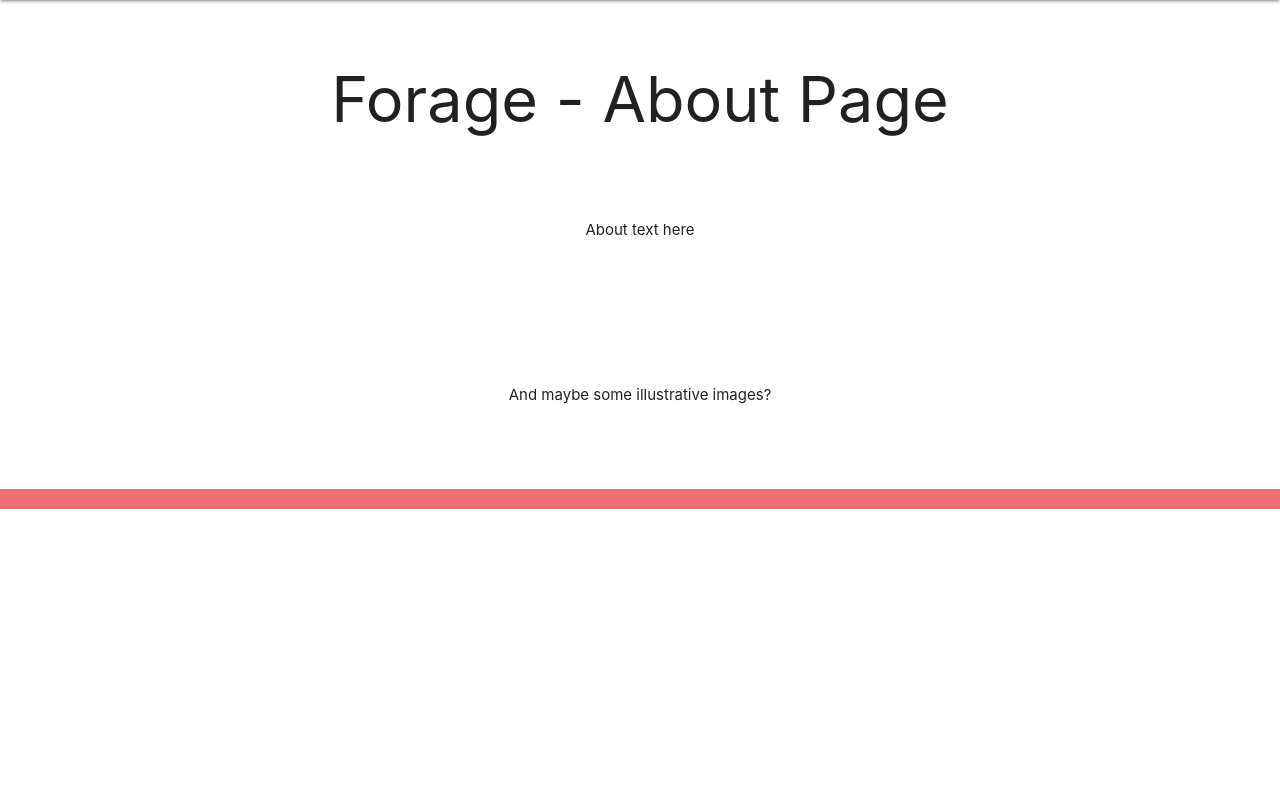
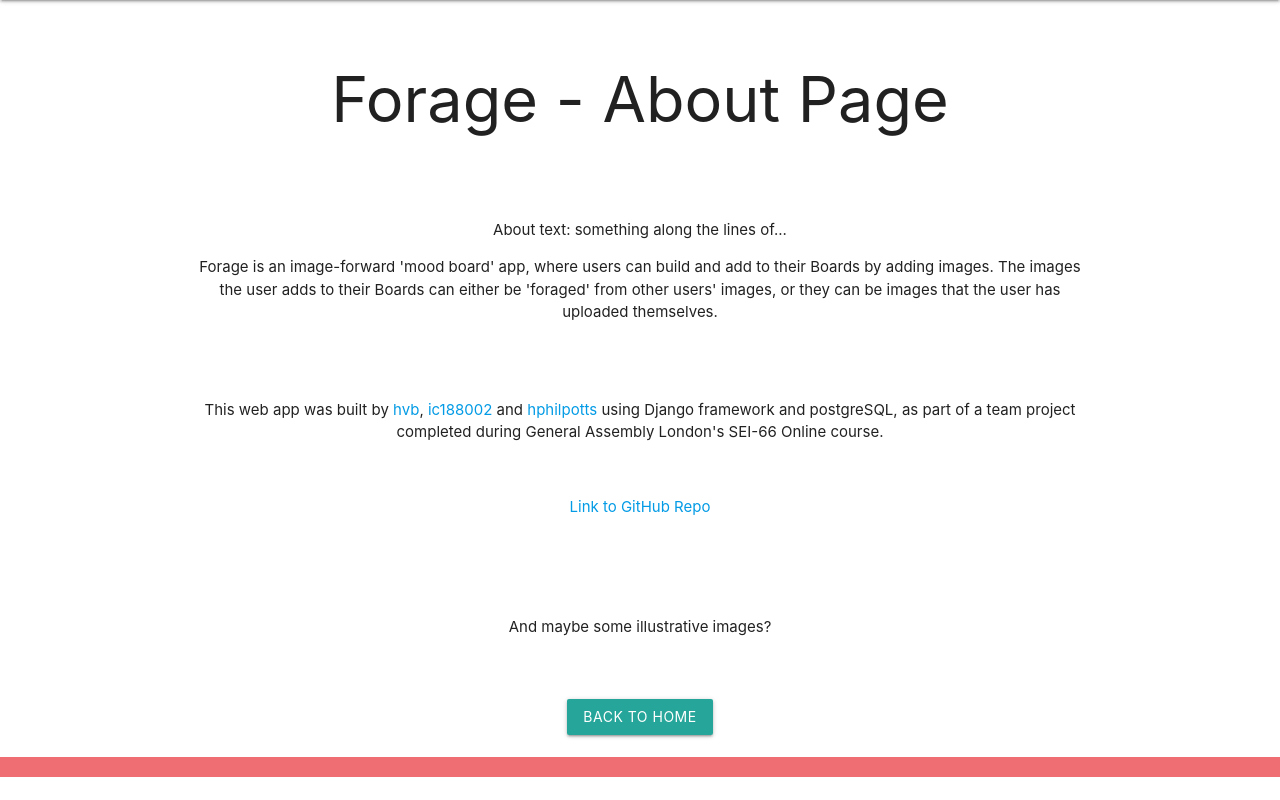
Before and after one commit to hphilpotts/Forage-Project-3-General-Assembly-SEI-66, a Django app: page /about/ in a window 1280 px wide. Shown: the part 64-864 px from the top of the page. Before the commit the page ends 573 px from the top, so only its background shows below. Run offline with Django 4.2, Linux system fonts and the light colour scheme.

Commit message:
Minor changes to homepage and about page.

```diff
--- a/main_app/templates/about.html
+++ b/main_app/templates/about.html
@@ -3,8 +3,14 @@
 {% block content %}
 
     <br><h1>Forage - About Page</h1><br><br>
-    <p>About text here</p><br><br><br><br><br>
-    <p>And maybe some illustrative images?</p><br><br><br>
+    <p>About text: something along the lines of... </p>
+    <p>
+        Forage is an image-forward 'mood board' app, where users can build and add to their Boards by adding images. The images the user adds to their Boards can either be 'foraged' from other users' images, or they can be images that the user has uploaded themselves.
+    </p><br><br>
+    <p>This web app was built by <a href="https://git.generalassemb.ly/hvb">hvb</a>, <a href="https://git.generalassemb.ly/ic188002">ic188002</a> and <a href="https://git.generalassemb.ly/hphilpotts">hphilpotts</a> using Django framework and postgreSQL, as part of a team project completed during General Assembly London's SEI-66 Online course.</p><br>
+    <p><a href="https://git.generalassemb.ly/hvb/project03">Link to GitHub Repo</a></p><br><br><br>
+    <p>And maybe some illustrative images?</p><br><br>
+    <a href="{% url 'home' %}" class="btn">Back to Home</a><br><br>
 
 
 {% endblock %}
--- a/main_app/templates/profiles/detail.html
+++ b/main_app/templates/profiles/detail.html
@@ -16,11 +16,11 @@
 {% endif %}
 
 {% if user.first_name and user.last_name %}
-<h6> Name: {{ user.first_name }} {{ user.last_name }} </h6>
+<h6> Full name: {{ user.first_name }} {{ user.last_name }} </h6>
 {% else %}
 <h6>Click 'Edit Profile' below to add your name!</h6>
 {% endif %}
-<h6>User Bio:</h6>
+<h6>User Bio here:</h6>
 <div id="pb-container">
 {% if user.profile.user_bio %}
 <p>{{ user.profile.user_bio }}</p>
@@ -30,8 +30,8 @@
 </div>
 
 <br><br><hr>
+<p>PLACEHOLDER - HERO BOARDS HERE</p><br><hr><br>
 
-<!-- Script not added yet! -->
 <button class="btn" id="edit-profile-button">Edit Profile</button><hr>
 
 <div id="profile-form-container">
```
Also changed, not shown: main_app/templates/home.html (+6 -4 lines).
